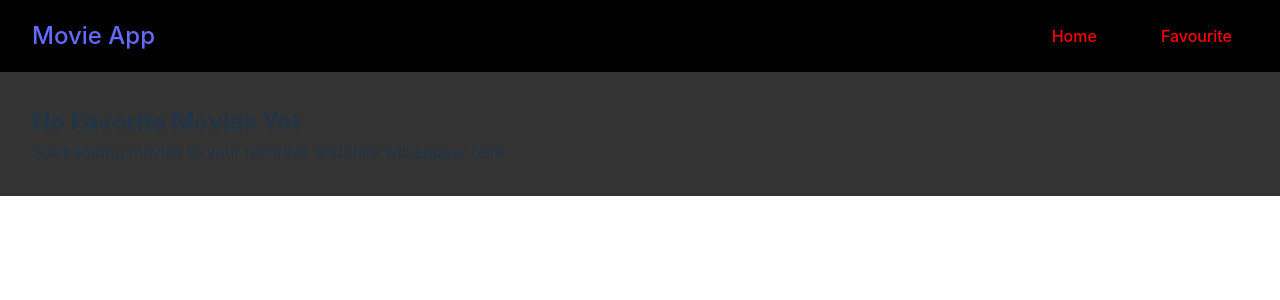
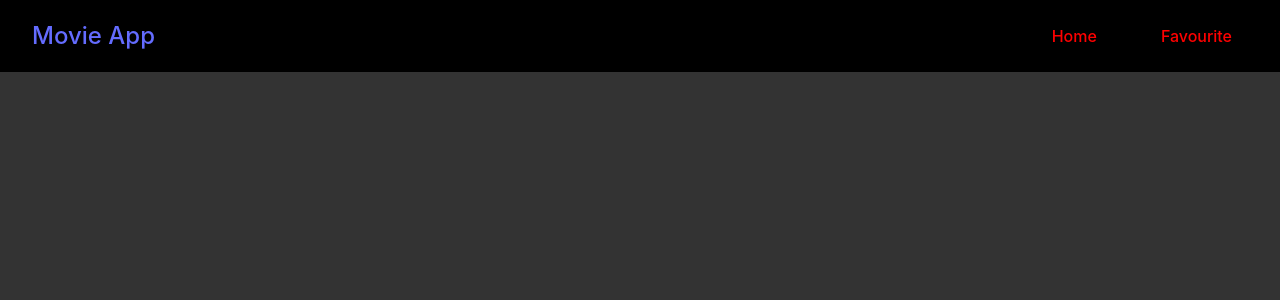
Before and after one commit to mirak-1/MyCinematicLens, a React (Vite) app in the folder MyCinematicLens/: page /favourite in a window 1280 px wide. Shown: the top 300 px of the page. Built offline with nearby package versions, Linux system fonts and the light colour scheme.

Commit message:
feat(frontend): implemented the fav logic using react Context

```diff
--- a/MyCinematicLens/src/App.jsx
+++ b/MyCinematicLens/src/App.jsx
@@ -3,10 +3,11 @@
 import Home from './pages/Home'
 import Favourite from './pages/Favourite'
 import NavBar from './components/NavBar'
+import { MovieProvider } from './contexts/MovieContext'
 
 function App() {
   return (
-      <div>
+      <MovieProvider>
         <NavBar />
         <main className = "main-content">
           <Routes>
@@ -14,7 +15,7 @@
             <Route path="/favourite" element={<Favourite />}/>
           </Routes>
         </main>
-      </div>
+      </MovieProvider>
   )
 }
 
--- a/MyCinematicLens/src/components/MovieCard.jsx
+++ b/MyCinematicLens/src/components/MovieCard.jsx
@@ -1,14 +1,21 @@
 import "../css/MovieCard.css"
+import { useMovieContext } from "../contexts/MovieContext"
+
 function MovieCard({movie}) {
-    function onFavoriteClick() {
-        alert('Clicked')
+    const {isFavourites, addToFavorites, removeFromFavorites} = useMovieContext()
+    const favorite = isFavourites(movie.id)
+
+    function onFavoriteClick(e) {
+        e.preventDefault()
+        if(favorite) removeFromFavorites(movie.id)
+        else addToFavorites(movie)
     }
 
     return <div className = "movie-card">
         <div className = "movie-poster">
             <img src = {`https://image.tmdb.org/t/p/w500${movie.poster_path}`} alt = {movie.title}></img>
             <div className = "movie-overlay">
-                <button className = "favorite-btn" onClick = {onFavoriteClick}>
+                <button className = {`favorite-btn ${favorite ? "active" : ""}`} onClick = {onFavoriteClick}>
                     🤍
                 </button>
             </div>
--- /dev/null
+++ b/MyCinematicLens/src/contexts/MovieContext.jsx
@@ -0,0 +1,42 @@
+import {createContext, useState, useContext, useEffect} from 'react';
+
+const MovieContext = createContext();
+
+
+export const useMovieContext = () => useContext(MovieContext)
+export const MovieProvider = ({children}) => {
+    const [favorites, setFavorites] = useState([]);
+
+    useEffect(() => {
+        const storedFavorites = localStorage.getItem('favorites');
+        if (storedFavorites) {
+            setFavorites(JSON.parse(storedFavorites));
+        }
+    }, [])
+
+    useEffect(() => {
+        localStorage.setItem('favorites', JSON.stringify(favorites));
+    }, [favorites])
+
+    const addToFavorites = (movie) => {
+        setFavorites(prev => [...prev, movie])
+    }
+
+    const removeFromFavorites = (movieId) => {
+        setFavorites(prev => prev.filter(movie => movie.id !== movieId))
+    }
+
+    const isFavourites = (movieId) => {
+        return favorites.some(movie => movie.id === movieId)
+    }
+
+    const value = {
+        favorites,
+        addToFavorites,
+        removeFromFavorites,
+        isFavourites
+    }
+    return <MovieContext.Provider value = {value}>
+        {children}
+    </MovieContext.Provider>
+}
--- a/MyCinematicLens/src/pages/Favourite.jsx
+++ b/MyCinematicLens/src/pages/Favourite.jsx
@@ -1,5 +1,17 @@
 import "../css/Favourites.css"
+import { useMovieContext } from "../contexts/MovieContext"
+import MovieCard from "../components/MovieCard"
+
 function Favourite() {
+    const {favorites} = useMovieContext();
+
+    if (favorites) {
+        return <div className="movies-grid">
+                    {favorites.map(movie =>
+                        (<MovieCard movie={movie} key={movie.id} />)
+                    )}
+                </div>
+    }
     return <div className = "favorite-empty">
         <h2>No Favorite Movies Yet</h2>
         <p>Start adding movies to your favorites and they will appear here</p>
```
